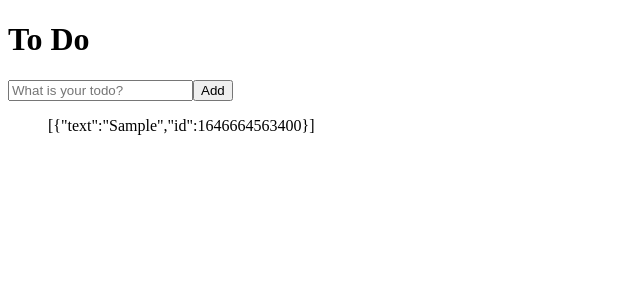
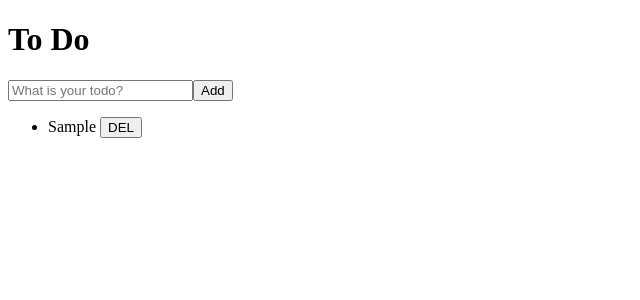
Before and after one commit to heejinkim0812/react-redux, a React (Create React App) app: page / in a window 1280 px wide. Both pictures are taken after typing "Sample" into the empty fields and a click on the button "Add". Shown: the top 300 px of the page, without its empty margins (0-640 px from the left). Built offline with nearby package versions, Linux system fonts and the light colour scheme; the HTML template or start-up script is replaced by a standard one.

Commit message:
feat: Add delete todo function

```diff
--- /dev/null
+++ b/src/components/ToDo.js
@@ -0,0 +1,20 @@
+import React from "react";
+import { connect } from "react-redux";
+import { actionCreators } from "../store";
+
+function ToDo({ text, onBtnClick }) {
+  return (
+    <li>
+      {text} <button onClick={onBtnClick}>DEL</button>
+    </li>
+  );
+}
+
+// mapDispatchToProps: store에 action을 dispatch 하는 함수 => ToDo component에 prop으로 전달
+function mapDispatchToProps(dispatch, ownProps) {
+  return {
+    onBtnClick: () => dispatch(actionCreators.deleteToDo(ownProps.id)),
+  };
+}
+
+export default connect(null, mapDispatchToProps)(ToDo);
--- a/src/routes/Home.js
+++ b/src/routes/Home.js
@@ -1,5 +1,6 @@
 import React, { useState } from "react";
 import { connect } from "react-redux";
+import ToDo from "../components/ToDo";
 import { actionCreators } from "../store";
 
 function Home({ toDos, addToDo }) {
@@ -27,7 +28,11 @@
         />
         <button>Add</button>
       </form>
-      <ul>{JSON.stringify(toDos)}</ul>
+      <ul>
+        {toDos.map((toDo) => (
+          <ToDo {...toDo} key={toDo.id} />
+        ))}
+      </ul>
     </>
   );
 }
--- a/src/store.js
+++ b/src/store.js
@@ -3,33 +3,37 @@
 const ADD = "ADD";
 const DELETE = "DELETE";
 
-//action: addToDo
+// action: addToDo
 const addToDo = (text) => {
   return {
     type: ADD,
     text,
   };
 };
-//action: deleteToDo
+// action: deleteToDo
 const deleteToDo = (id) => {
   return {
     type: DELETE,
-    id,
+    id: parseInt(id),
   };
 };
 
+// reducer
 const reducer = (state = [], action) => {
   switch (action.type) {
     case ADD:
       return [...state, { text: action.text, id: Date.now() }];
     case DELETE:
-      return state.filter((toDo) => toDo !== action.id);
+      return state.filter((toDo) => toDo.id !== action.id);
     default:
       return state;
   }
 };
 
+// store
 const store = createStore(reducer);
+
+// export
 
 export const actionCreators = {
   addToDo,
```
